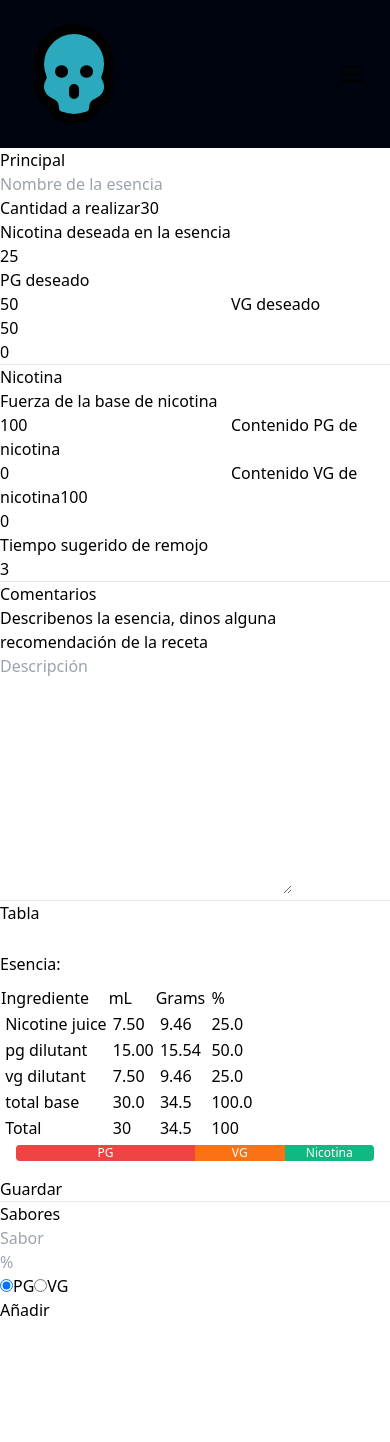
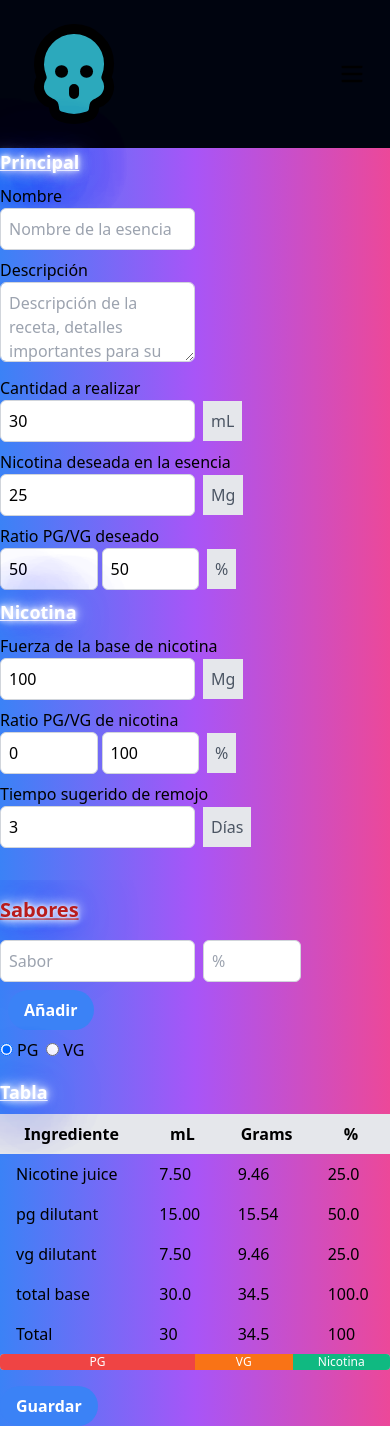
Before and after one commit to Juanpistir/nicotine-liquids, a React (Vite) app: page / in a window 390 px wide. Before the commit the page ends 1322 px from the top, so only its background shows below. Built offline with nearby package versions, Linux system fonts and the light colour scheme.

Commit message:
Se estilizo una gran cantidad de los componentes, se modifico los inputs ahora los pg/vg estan conjuntos, se estilizaron los botones, se modifico el lugar donde estaba el boton eliminar se reemplazo por una x y se pone al lado del sabor, se estan usan dos columnas que son responsive design, más...

```diff
--- a/src/App.jsx
+++ b/src/App.jsx
@@ -2,7 +2,7 @@ import { BrowserRouter, Route, Routes } from "react-router-dom";
 import Navbar from "./Navbar";
 import Form from "./Form";
 import Recetas from "./Recetas";
-import Acerca from './Acerca'
+import Acerca from "./Acerca";
 
 function App() {
   return (
@@ -15,11 +15,13 @@ function App() {
             </div>
           </div>
         </div>
-        <Routes>
-          <Route exact path="/" element={<Form />} />
-          <Route path="/recetasguardadas" element={<Recetas />} />
-          <Route path="/acerca-mi" element={<Acerca />} />
-        </Routes>
+        <div className="min-h-screen bg-gradient-to-r from-blue-500 via-purple-500 to-pink-500">
+          <Routes>
+            <Route exact path="/" element={<Form />} />
+            <Route path="/recetasguardadas" element={<Recetas />} />
+            <Route path="/acerca-mi" element={<Acerca />} />
+          </Routes>
+        </div>
       </BrowserRouter>
     </>
   );
--- a/src/Form.jsx
+++ b/src/Form.jsx
@@ -1,11 +1,11 @@
 import React from "react";
 import { useState } from "react";
 import TableSabores from "./TableSabores";
+import "./styles.css";
 
 function Form() {
   const [nombreEsencia, setNombreEsencia] = useState("");
   const [descripcion, setDescripcion] = useState("");
-
 
   const [pgValue, setPgValue] = useState(50);
   const [vgValue, setVgValue] = useState(50);
@@ -16,7 +16,7 @@ function Form() {
   const [fuerza, setFuerza] = useState(25);
   const [tiempo, setTiempo] = useState(3);
 
-  const [error, setError] = useState(0);
+  const [error, setError] = useState("");
 
   const handleRatioChange = (e) => {
     const newValue = parseInt(e.target.value, 10);
@@ -44,49 +44,78 @@ function Form() {
     }
   };
 
+  //<div className="flex flex-nowrap">
+  //<div className="flex-auto">
+
   return (
+    <div className="mb-4 grid grid-cols-1 md:grid-cols-2 gap-6">
       <div>
-      <h2>Principal</h2>
         <div>
+          <h2 className="text-lg font-bold mb-2 underline neon-text">Principal</h2>
+          <label className="block">Nombre</label>
+          <div className="mb-2">
             <input
               placeholder="Nombre de la esencia"
               type="text"
+              className="border border-gray-300 p-2 rounded-md focus:outline-none focus:ring focus:border-blue-300 w-1/2"
               onChange={(e) => setNombreEsencia(e.target.value)}
               value={nombreEsencia}
             />
           </div>
-      <label>Cantidad a realizar</label>
+          <label className="block">Descripción</label>
+          <div className="mb-2">
+            <textarea
+              name="descripcion"
+              id="1"
+              cols="30"
+              rows="10"
+              placeholder="Descripción de la receta, detalles importantes para su realización"
+              className="border border-gray-300 p-2 rounded-md focus:outline-none focus:ring focus:border-blue-300 w-1/2 h-20"
+              onChange={(e) => setDescripcion(e.target.value)}
+              value={descripcion}
+            ></textarea>
+          </div>
+          <label className="block">Cantidad a realizar</label>
+          <div className="mb-2 flex items-center">
             <input
               name="cantidad"
               type="number"
+              className="border border-gray-300 p-2 rounded-md focus:outline-none focus:ring focus:border-blue-300 w-1/2"
               placeholder="ml"
               min="0"
               onChange={(e) => setCantidad(e.target.value)}
               value={cantidad}
             />
-      <label>Nicotina deseada en la esencia</label>
+            <span className="bg-gray-200 text-gray-600 p-2 ml-2">mL</span>
+          </div>
+          <label className="block">Nicotina deseada en la esencia</label>
+          <div className="mb-2 flex items-center">
             <input
               name="fuerza"
               type="number"
+              className="border border-gray-300 p-2 rounded-md focus:outline-none focus:ring focus:border-blue-300 w-1/2"
               placeholder="mg"
               min="0"
               onChange={(e) => setFuerza(e.target.value)}
               value={fuerza}
             />
+            <span className="bg-gray-200 text-gray-600 p-2 ml-2">Mg</span>
+          </div>
           <div>
-        <label>PG deseado</label>
-        <div>
+            <label className="block">Ratio PG/VG deseado</label>
+            <div className="mb-2 flex items-center">
               <input
                 name="ratioPG"
                 type="number"
+                className="border border-gray-300 p-2 rounded-md focus:outline-none focus:ring focus:border-blue-300 w-1/4"
                 placeholder="PG"
                 onChange={handleRatioChange}
                 value={pgValue}
               />
-          <label>VG deseado</label>
               <input
                 name="ratioVG"
                 type="number"
+                className="border border-gray-300 p-2 rounded-md focus:outline-none focus:ring focus:border-blue-300 w-1/4 ml-1"
                 placeholder="VG"
                 onChange={(e) =>
                   handleRatioChange({
@@ -95,25 +124,32 @@ function Form() {
                 }
                 value={vgValue}
               />
+              <span className="bg-gray-200 text-gray-600 p-2 ml-2">%</span>
+            </div>
           </div>
           <div>{error}</div>
         </div>
-      <hr></hr>
-      <h2>Nicotina</h2>
-      <label>Fuerza de la base de nicotina</label>
+        <div className="flex-auto">
+          <h2 className="text-lg font-bold mb-2 underline neon-text">Nicotina</h2>
+          <label className="block">Fuerza de la base de nicotina</label>
+          <div className="mb-2 flex items-center">
             <input
               name="fuerzan"
               type="number"
+              className="border border-gray-300 p-2 rounded-md focus:outline-none focus:ring focus:border-blue-300 w-1/2"
               placeholder="mg"
               min="0"
               onChange={(e) => setFuerzaNicotina(e.target.value)}
               value={fuerzaNicotina}
             />
-      <label>Contenido PG de nicotina</label>
-      <div>
+            <span className="bg-gray-200 text-gray-600 p-2 ml-2">Mg</span>
+          </div>
+          <label className="block">Ratio PG/VG de nicotina</label>
+          <div className="mb-2 flex items-center">
             <input
               name="rationNicotinePG"
               type="number"
+              className="border border-gray-300 p-2 rounded-md focus:outline-none focus:ring focus:border-blue-300 w-1/4"
               placeholder="PG"
               onChange={(e) =>
                 handleNicotineRatioChange({
@@ -122,10 +158,10 @@ function Form() {
               }
               value={pgNValue}
             />
-        <label>Contenido VG de nicotina</label>
             <input
               name="rationNicotineVG"
               type="number"
+              className="border border-gray-300 p-2 rounded-md focus:outline-none focus:ring focus:border-blue-300 w-1/4 ml-1"
               placeholder="VG"
               onChange={(e) =>
                 handleNicotineRatioChange({
@@ -134,22 +170,23 @@ function Form() {
               }
               value={vgNValue}
             />
+            <span className="bg-gray-200 text-gray-600 p-2 ml-2">%</span>
           </div>
-      <div>{error}</div>
-      <label>Tiempo sugerido de remojo</label>
+
+          <label className="block">Tiempo sugerido de remojo</label>
+          <div className="mb-2 flex items-center">
             <input
               name="tiempo"
               type="number"
+              className="border border-gray-300 p-2 rounded-md focus:outline-none focus:ring focus:border-blue-300 w-1/2"
               placeholder="Días"
               onChange={(e) => setTiempo(e.target.value)}
               value={tiempo}
             />
-      <hr></hr>
-      <h2>Comentarios</h2>
-      <p>Describenos la esencia, dinos alguna recomendación de la receta</p>
-      <textarea name="descripcion" id="1" cols="30" rows="10" placeholder="Descripción" onChange={(e) => setDescripcion(e.target.value)} value={descripcion}></textarea>
-      <hr></hr>
-      <h2>Tabla</h2>
+            <span className="bg-gray-200 text-gray-600 p-2 ml-2">Días</span>
+          </div>
+        </div>
+      </div>
       <TableSabores
         nombreEsencia={nombreEsencia}
         descripcion={descripcion}
--- a/src/InputComponent.jsx
+++ b/src/InputComponent.jsx
@@ -1,4 +1,6 @@
 import React, { useState } from "react";
+import "./styles.css";
+
 
 function InputComponent({ onAñadirSabor }) {
   const [sabor, setSabor] = useState("");
@@ -23,28 +25,37 @@ function InputComponent({ onAñadirSabor }) {
   };
 
   return (
-    <div>
+    <div className="mb-4">
+      <h2 className="text-xl font-bold mt-4 mb-2 underline neon-text text-red-700">Sabores</h2>
       <input
         type="text"
         placeholder="Sabor"
+        className="border border-gray-300 p-2 rounded-md focus:outline-none focus:ring focus:border-blue-300 w-1/2"
         value={sabor}
         onChange={(e) => setSabor(e.target.value)}
       />
       <input
         type="number"
         placeholder="%"
+        className="border border-gray-300 p-2 rounded-md focus:outline-none focus:ring focus:border-blue-300 w-1/4 mt-2 ml-2"
         value={porcentaje}
         onChange={(e) => setPorcentaje(e.target.value)}
       />
-      <div>
-        <label>
+      <button
+        onClick={handleAñadirSabor}
+        className="bg-blue-500 hover:bg-blue-700 text-white font-bold py-2 px-4 rounded-full mt-2 focus:outline-none focus:ring focus:ring-blue-300 ml-2"
+      >
+        Añadir
+      </button>
+      <div className="mt-2">
+        <label className="mr-2">
           <input
             type="radio"
             value="PG"
             checked={Base === "PG"}
             onChange={() => setBase("PG")}
           />
-          PG
+          <span className="ml-1">PG</span>
         </label>
         <label>
           <input
@@ -53,10 +64,9 @@ function InputComponent({ onAñadirSabor }) {
             checked={Base === "VG"}
             onChange={() => setBase("VG")}
           />
-          VG
+          <span className="ml-1">VG</span>
         </label>
       </div>
-      <button onClick={handleAñadirSabor}>Añadir</button>
     </div>
   );
 }
--- a/src/TableSabores.jsx
+++ b/src/TableSabores.jsx
@@ -1,5 +1,6 @@
 import React, { useState, useEffect } from "react";
 import InputComponent from "./InputComponent";
+import "./styles.css";
 
 function Table({
   nombreEsencia,
@@ -164,85 +165,101 @@ function Table({
 
   return (
     <>
-      <h2>
-        Esencia:{" "}
-        <span style={{ fontStyle: "italic", fontSize: "40px" }}>
+      <div className="overflow-x-auto">
+        {error && <div className="text-red-500 mb-4">{error}</div>}
+        <InputComponent onAñadirSabor={handleAñadirSabor} />
+        <div className="text-3xl font-bold mt-4">
+          <h2 className="text-lg font-bold mb-2 underline neon-text">Tabla</h2>
+          <span className="bg-gradient-to-r text-transparent bg-clip-text from-red-500 via-yellow-500 to-green-500 mb-2">
             {nombreEsencia}
           </span>
-      </h2>
-      <table>
+        </div>
+        <table className="min-w-full border-collapse">
+          <thead>
+            <tr>
+              <th className="py-2 px-4 bg-gray-200">Ingrediente</th>
+              <th className="py-2 px-4 bg-gray-200">mL</th>
+              <th className="py-2 px-4 bg-gray-200">Grams</th>
+              <th className="py-2 px-4 bg-gray-200">%</th>
+            </tr>
+          </thead>
           <tbody>
             <tr>
-            <td>Ingrediente&nbsp;</td>
-            <td>mL</td>
-            <td>Grams</td>
-            <td>&nbsp;%</td>
+              <td className="py-2 px-4">Nicotine juice</td>
+              <td className="py-2 px-4">{TotalNicotineJuice.toFixed(2)}</td>
+              <td className="py-2 px-4">{NicGrams.toFixed(2)}</td>
+              <td className="py-2 px-4">{PorcentajeNic.toFixed(1)}</td>
             </tr>
             <tr>
-            <td>&nbsp;Nicotine juice</td>
-            <td>&nbsp;{TotalNicotineJuice.toFixed(2)}</td>
-            <td>&nbsp;{NicGrams.toFixed(2)}</td>
-            <td>&nbsp;{PorcentajeNic.toFixed(1)}</td>
+              <td className="py-2 px-4">pg dilutant</td>
+              <td className="py-2 px-4">{CantidadPg.toFixed(2)}</td>
+              <td className="py-2 px-4">{GramsPg.toFixed(2)}</td>
+              <td className="py-2 px-4">{PorcentajePg.toFixed(1)}</td>
             </tr>
             <tr>
-            <td>&nbsp;pg dilutant</td>
-            <td>&nbsp;{CantidadPg.toFixed(2)}</td>
-            <td>&nbsp;{GramsPg.toFixed(2)}</td>
-            <td>&nbsp;{PorcentajePg.toFixed(1)}</td>
+              <td className="py-2 px-4">vg dilutant</td>
+              <td className="py-2 px-4">{CantidadVg.toFixed(2)}</td>
+              <td className="py-2 px-4">{GramsVg.toFixed(2)}</td>
+              <td className="py-2 px-4">{PorcentajeVg.toFixed(1)}</td>
             </tr>
             <tr>
-            <td>&nbsp;vg dilutant</td>
-            <td>&nbsp;{CantidadVg.toFixed(2)}</td>
-            <td>&nbsp;{GramsVg.toFixed(2)}</td>
-            <td>&nbsp;{PorcentajeVg.toFixed(1)}</td>
-          </tr>
-          <tr>
-            <td>&nbsp;total base</td>
-            <td>
-              &nbsp;{(TotalNicotineJuice + CantidadVg + CantidadPg).toFixed(1)}
+              <td className="py-2 px-4">total base</td>
+              <td className="py-2 px-4">
+                {(TotalNicotineJuice + CantidadVg + CantidadPg).toFixed(1)}
               </td>
-            <td>&nbsp;{SumatoriaGrams.toFixed(1)}</td>
-            <td>
-              &nbsp;{(PorcentajeNic + PorcentajePg + PorcentajeVg).toFixed(1)}
+              <td className="py-2 px-4">{SumatoriaGrams.toFixed(1)}</td>
+              <td className="py-2 px-4">
+                {(PorcentajeNic + PorcentajePg + PorcentajeVg).toFixed(1)}
               </td>
             </tr>
 
             {sabores.map((sabor, index) => {
-            let GramsVgSabores = (sabor.porcentaje * cantidad * 1.16) / 100;
-            let GramsPgSabores = (sabor.porcentaje * cantidad) / 100;
+              let GramsVgSabores = (
+                (sabor.porcentaje * cantidad * 1.16) /
+                100
+              ).toFixed(2);
+              let GramsPgSabores = (
+                (sabor.porcentaje * cantidad) /
+                100
+              ).toFixed(2);
 
               return (
                 <tr key={index}>
-                <td>&nbsp;{sabor.nombre}</td>
-                <td>&nbsp;{GramsPgSabores}</td>
-                <td style={{ fontWeight: "bold" }}>
-                  &nbsp;{sabor.Base === "PG" ? GramsPgSabores : GramsVgSabores}
+                  <td className="py-2 px-4">
+                    {sabor.nombre}{" "}
+                    <button
+                      onClick={() => eliminarSabor(index)}
+                      className="bg-red-500 hover:bg-red-700 text-white font-bold py-1 px-3 rounded-full focus:outline-none focus:ring focus:ring-red-300"
+                    >
+                      X
+                    </button>
                   </td>
-                <td>&nbsp;{sabor.porcentaje}</td>
-                <td>
-                  <button onClick={() => eliminarSabor(index)}>Eliminar</button>
+                  <td className="py-2 px-4">{GramsPgSabores}</td>
+                  <td className="py-2 px-4 font-bold">
+                    {sabor.Base === "PG" ? GramsPgSabores : GramsVgSabores}
                   </td>
+                  <td className="py-2 px-4">{sabor.porcentaje}</td>
+                  <td className="py-2 px-4"></td>
                 </tr>
               );
             })}
 
             <tr>
-            <td>&nbsp;Total</td>
-            <td>&nbsp;{cantidad}</td>
-            <td>
-              &nbsp;
+              <td className="py-2 px-4">Total</td>
+              <td className="py-2 px-4">{cantidad}</td>
+              <td className="py-2 px-4">
                 {(
                   SumatoriaGrams +
                   (totalPG * cantidad) / 100 +
                   (totalVG * cantidad * 1.16) / 100
                 ).toFixed(1)}
               </td>
-            <td>&nbsp;{100}</td>
+              <td className="py-2 px-4">100</td>
             </tr>
           </tbody>
         </table>
 
-      <div className="relative pt-1 mx-4">
+        {/* <div className="relative pt-1 mx-4"> */}
         <div className="overflow-hidden h-4 mb-4 text-xs flex rounded bg-emerald-200">
           <div
             style={{
@@ -277,14 +294,14 @@ function Table({
             Sabores
           </div>
         </div>
+
+        <button
+          onClick={guardarDatosTabla}
+          className="bg-blue-500 hover:bg-blue-700 text-white font-bold py-2 px-4 rounded-full focus:outline-none focus:ring focus:ring-blue-300"
+        >
+          Guardar
+        </button>
       </div>
-
-      <button onClick={guardarDatosTabla}>Guardar</button>
-
-      <hr></hr>
-      <h2>Sabores</h2>
-      {error && <div>{error}</div>}
-      <InputComponent onAñadirSabor={handleAñadirSabor} />
     </>
   );
 }
--- /dev/null
+++ b/src/styles.css
@@ -0,0 +1,47 @@
+.neon-text {
+  font-size: 2rem; /* Tamaño del texto */
+  color: transparent; /* Hacemos el texto transparente */
+  color: #fff;
+  text-shadow:
+      0 0 7px #fff,
+      0 0 10px #fff,
+      0 0 21px #fff,
+      0 0 42px #5271ff,
+      0 0 82px #5271ff,
+      0 0 92px #5271ff,
+      0 0 102px #5271ff,
+      0 0 151px #5271ff;
+  animation: neon-animation 1.5s ease-in-out infinite alternate; /* Animación para hacer parpadear el texto */
+}
+
+/* Animación para el parpadeo */
+@keyframes neon-animation {
+
+    100% {
+
+        text-shadow:
+        0 0 4px #fff,
+        0 0 11px #fff,
+        0 0 19px #fff,
+        0 0 40px #5271ff,
+        0 0 80px #5271ff,
+        0 0 90px #5271ff,
+        0 0 100px #5271ff,
+        0 0 150px #5271ff;
+
+    }
+
+    0% {
+
+      text-shadow:
+      0 0 4px #fff,
+      0 0 10px #fff,
+      0 0 18px #fff,
+      0 0 38px #5271ff,
+      0 0 73px #5271ff,
+      0 0 80px #5271ff,
+      0 0 94px #5271ff,
+      0 0 140px #5271ff;
+
+  }
+}
```
Lines whose indentation alone changed are shown as unchanged.
